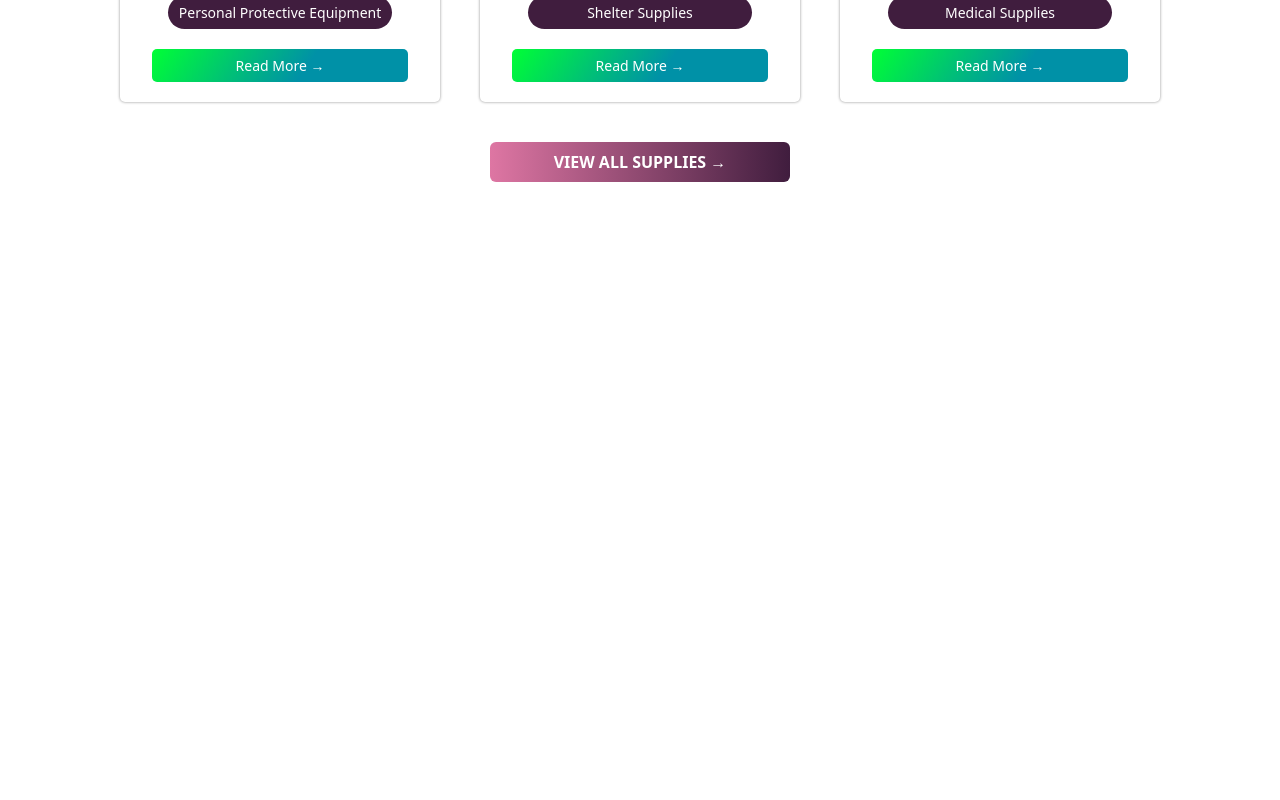
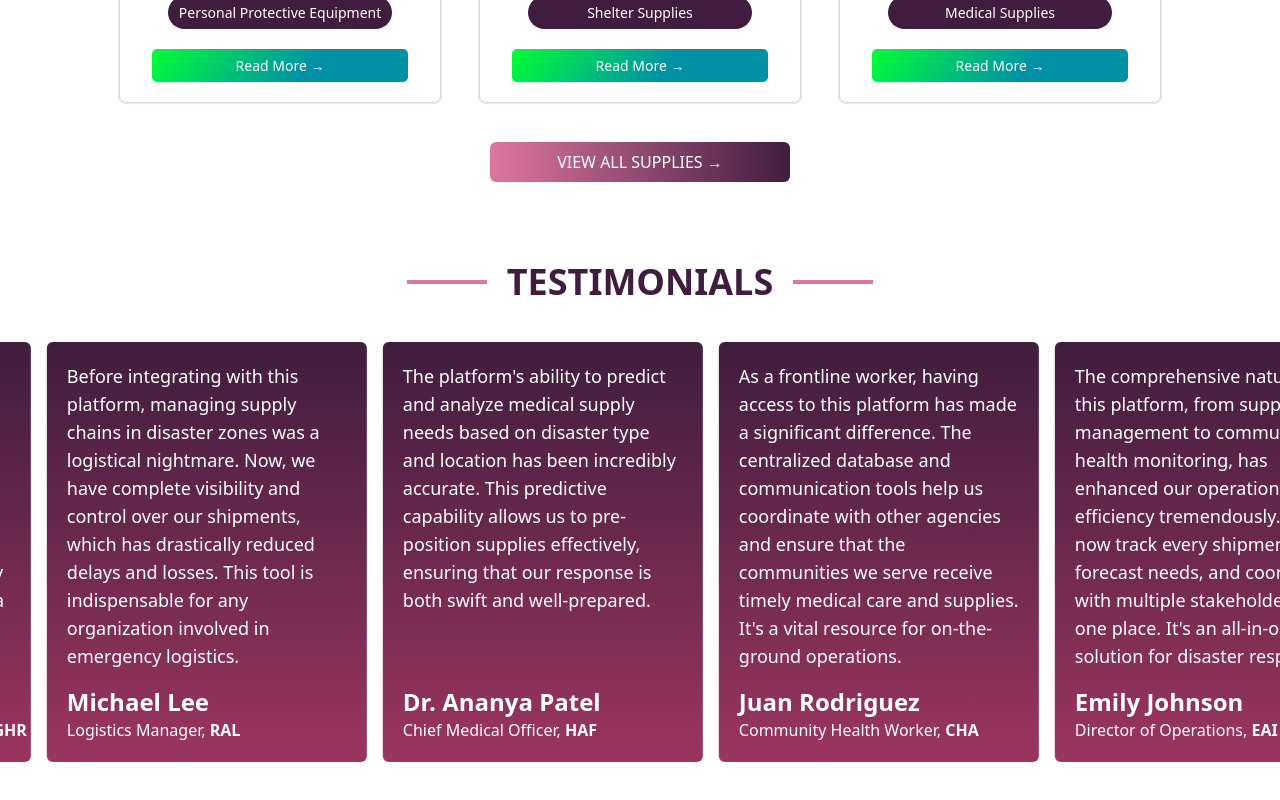
Before and after one commit to AbulFozolJumman/Resilience, a React (Vite) app: page / in a window 1280 px wide. Shown: the part 1774-2574 px from the top of the page. Before the commit the page ends 2036 px from the top, so only its background shows below. Built offline with nearby package versions, Linux system fonts and the light colour scheme.

Commit message:
Testimonial creation done

```diff
--- a/package.json
+++ b/package.json
@@ -14,6 +14,7 @@
     "match-sorter": "^6.3.4",
     "react": "^18.2.0",
     "react-dom": "^18.2.0",
+    "react-fast-marquee": "^1.6.4",
     "react-router-dom": "^6.23.0",
     "sort-by": "^1.2.0"
   },
--- /dev/null
+++ b/public/testimonials.json
@@ -0,0 +1,44 @@
+[
+  {
+    "name": "Dr. Sarah Thompson",
+    "title": "Emergency Response Coordinator",
+    "company": "GHR",
+    "organization": "Global Health Relief",
+    "testimonial": "Our collaboration with the Resilience Platform has revolutionized our response times during emergencies. The real-time tracking and seamless coordination with local health providers ensured that medical supplies were distributed swiftly and efficiently. This platform is a game-changer in disaster response."
+  },
+  {
+    "name": "Michael Lee",
+    "title": "Logistics Manager",
+    "company": "RAL",
+    "organization": "Rapid Aid Logistics",
+    "testimonial": "Before integrating with this platform, managing supply chains in disaster zones was a logistical nightmare. Now, we have complete visibility and control over our shipments, which has drastically reduced delays and losses. This tool is indispensable for any organization involved in emergency logistics."
+  },
+  {
+    "name": "Dr. Ananya Patel",
+    "title": "Chief Medical Officer",
+    "company": "HAF",
+    "organization": "Health for All Foundation",
+    "testimonial": "The platform's ability to predict and analyze medical supply needs based on disaster type and location has been incredibly accurate. This predictive capability allows us to pre-position supplies effectively, ensuring that our response is both swift and well-prepared."
+  },
+  {
+    "name": "Juan Rodriguez",
+    "title": "Community Health Worker",
+    "company": "CHA",
+    "organization": "Community Health Advocates",
+    "testimonial": "As a frontline worker, having access to this platform has made a significant difference. The centralized database and communication tools help us coordinate with other agencies and ensure that the communities we serve receive timely medical care and supplies. It's a vital resource for on-the-ground operations."
+  },
+  {
+    "name": "Emily Johnson",
+    "title": "Director of Operations",
+    "company": "EAI",
+    "organization": "Emergency Aid International",
+    "testimonial": "The comprehensive nature of this platform, from supply chain management to community health monitoring, has enhanced our operational efficiency tremendously. We can now track every shipment, forecast needs, and coordinate with multiple stakeholders all in one place. It's an all-in-one solution for disaster response."
+  },
+  {
+    "name": "Dr. Ahmed El-Sayed",
+    "title": "Regional Health Director",
+    "company": "SCH",
+    "organization": "Save the Community Health",
+    "testimonial": "The integration of advanced analytics and real-time data has been instrumental in our disaster response efforts. This platform not only helps in efficient supply chain management but also in making informed decisions about resource allocation and prioritization of medical services. It's a lifeline for our operations."
+  }
+]
--- a/src/Pages/Home/Banner/Banner.jsx
+++ b/src/Pages/Home/Banner/Banner.jsx
@@ -14,7 +14,7 @@ const Banner = () => {
         className="md:h-[86vh] w-[100%] object-cover"
       ></video>
       <div className="w-full text-[#DE76A3] text-center absolute bottom-0 left-0 right-0 mx-auto bg-[#401D3E] bg-opacity-[0.6] lg:pb-2 pb-1">
-        <h1 className="font-[cursive] uppercase leading-0 text-[25px] lg:text-[50px] leading-0 font-bold drop-shadow-md leading-none opacity-100">
+        <h1 className="font-[cursive] hidden md:block uppercase leading-0 text-[25px] lg:text-[50px] leading-0 font-bold drop-shadow-md leading-none opacity-100">
           Resilience
         </h1>
         <p className="text-[16px] lg:text-[35px] leading-none">
--- a/src/Pages/Home/HomeLayout/HomeLayout.jsx
+++ b/src/Pages/Home/HomeLayout/HomeLayout.jsx
@@ -1,11 +1,13 @@
 import Banner from "../Banner/Banner";
 import Supplies from "../Supplies/Supplies";
+import Testimonials from "../Testimonials/Testimonials";
 
 const HomeLayout = () => {
   return (
     <>
       <Banner />
       <Supplies />
+      <Testimonials />
     </>
   );
 };
--- a/src/Pages/Home/Supplies/Supplies.jsx
+++ b/src/Pages/Home/Supplies/Supplies.jsx
@@ -1,6 +1,7 @@
 import { useEffect, useState } from "react";
 import Card from "../../../components/ui/Card/Card";
 import { Link } from "react-router-dom";
+import Heading from "../../../components/Heading";
 
 const Supplies = () => {
   const [data, setData] = useState(null);
@@ -8,7 +9,7 @@ const Supplies = () => {
   const [error, setError] = useState(null);
 
   useEffect(() => {
-    fetch("supplies.json") // Replace with your actual JSON file path
+    fetch("supplies.json")
       .then((response) => {
         if (!response.ok) {
           throw new Error("Network response was not ok");
@@ -33,15 +34,10 @@ const Supplies = () => {
   if (error) {
     return <p>Error: {error}</p>;
   }
+
   return (
     <div className="md:py-20 py-10">
-      <div className="flex justify-center items-center gap-2 md:gap-5 md:mb-10 mb-5">
-        <hr className="md:w-20 w-12 border-2 border-[#DE76A3]" />
-        <h2 className="md:text-4xl text-2xl font-bold  text-[#401D3E]">
-          OUR SUPPLIES
-        </h2>
-        <hr className="md:w-20 w-12 border-2 border-[#DE76A3]" />
-      </div>
+      <Heading title="Our Supplies" />
       <div className="flex flex-wrap justify-center items-center md:gap-10 gap-5 mx-auto max-w-[1440px] px-5 md:px-0">
         {data?.map((item) => (
           <>
@@ -51,7 +47,7 @@ const Supplies = () => {
       </div>
       <Link
         to="/supplies"
-        className="block bg-gradient-to-r from-[#de76a3] to-[#401d3e] text-white font-bold rounded-md uppercase mt-10 text-center py-2 w-[300px] mx-auto"
+        className="block bg-gradient-to-r from-[#de76a3] to-[#401d3e] text-white rounded-md uppercase mt-10 text-center py-2 w-[300px] mx-auto"
       >
         <span className="hover:pl-5 transition-all">View All Supplies →</span>
       </Link>
--- /dev/null
+++ b/src/Pages/Home/Testimonials/Testimonials.jsx
@@ -0,0 +1,65 @@
+import { useEffect, useState } from "react";
+import Heading from "../../../components/Heading";
+import Marquee from "react-fast-marquee";
+// import quotation from "../../../assets/quotation-marks.png";
+
+const Testimonials = () => {
+  const [data, setData] = useState(null);
+  const [loading, setLoading] = useState(true);
+  const [error, setError] = useState(null);
+
+  useEffect(() => {
+    fetch("testimonials.json")
+      .then((response) => {
+        if (!response.ok) {
+          throw new Error("Network response was not ok");
+        }
+        return response.json();
+      })
+      .then((jsonData) => {
+        setData(jsonData);
+      })
+      .catch((err) => {
+        setError(err.message);
+      })
+      .finally(() => {
+        setLoading(false);
+      });
+  }, []);
+
+  if (loading) {
+    return <p>Loading...</p>;
+  }
+
+  if (error) {
+    return <p>Error: {error}</p>;
+  }
+
+  return (
+    <div className="max-w-[1440px] mx-auto md:pb-20 pb-10">
+      <Heading title="Testimonials" />
+
+      <Marquee pauseOnHover>
+        {data?.map((item, index) => (
+          <div
+            key={index}
+            className="bg-gradient-to-t from-[#9b3561] to-[#401D3E] p-5 mx-2 text-white w-[320px] h-[420px] rounded-md relative"
+          >
+            <p className="text-lg">{item.testimonial}</p>
+            <div className="absolute bottom-5">
+              <h3 className="text-2xl font-bold">{item.name}</h3>
+              <p>
+                {item.title},{" "}
+                <span className="font-bold" id="jjj" title={item.organization}>
+                  {item.company}
+                </span>
+              </p>
+            </div>
+          </div>
+        ))}
+      </Marquee>
+    </div>
+  );
+};
+
+export default Testimonials;
--- a/src/Pages/Supplies/AllSupplies.jsx
+++ b/src/Pages/Supplies/AllSupplies.jsx
@@ -1,5 +1,6 @@
 import { useEffect, useState } from "react";
 import Card from "../../components/ui/Card/Card";
+import Heading from "../../components/Heading";
 
 const AllSupplies = () => {
   const [data, setData] = useState(null);
@@ -34,13 +35,7 @@ const AllSupplies = () => {
   }
   return (
     <div className="md:py-20 py-10">
-      <div className="flex justify-center items-center gap-5 md:mb-10 mb-5">
-        <hr className="md:w-20 w-12 border-2 border-[#DE76A3]" />
-        <h2 className="md:text-4xl text-2xl font-bold  text-[#401D3E]">
-          ALL SUPPLIES
-        </h2>
-        <hr className="md:w-20 w-12 border-2 border-[#DE76A3]" />
-      </div>
+      <Heading title="All Supplies" />
       <div className="flex flex-wrap justify-center items-center md:gap-10 gap-5 mx-auto max-w-[1440px] px-5 md:px-0">
         {data?.map((item) => (
           <>
--- /dev/null
+++ b/src/components/Heading.jsx
@@ -0,0 +1,14 @@
+/* eslint-disable react/prop-types */
+const Heading = ({ title }) => {
+  return (
+    <div className="flex justify-center items-center gap-2 md:gap-5 md:mb-10 mb-5">
+      <hr className="md:w-20 w-12 border-2 border-[#DE76A3]" />
+      <h2 className="md:text-4xl text-2xl font-bold  text-[#401D3E] uppercase">
+        {title}
+      </h2>
+      <hr className="md:w-20 w-12 border-2 border-[#DE76A3]" />
+    </div>
+  );
+};
+
+export default Heading;
```
Also changed, not shown: src/assets/quotation-marks.png (added), 1 other file (tests, documents, lock files or other folders).
